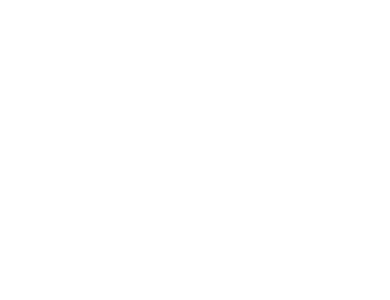
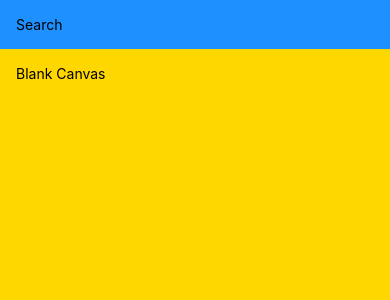
Before and after one commit to UsamaBhakrani/React-Native-Test, a React Native app: screen / in a window 390 px wide. Shown: the top 300 px of the page. Built offline with nearby package versions, Linux system fonts and the light colour scheme.

Commit message:
Status bar currentheight

```diff
--- a/App.js
+++ b/App.js
@@ -1,14 +1,32 @@
-import { StatusBar } from "expo-status-bar";
-import { StyleSheet, Text, View } from "react-native";
+import { StatusBar as ExpoStatusBar } from "expo-status-bar";
+import {
+  StyleSheet,
+  Text,
+  View,
+  SafeAreaView,
+  Platform,
+  StatusBar,
+} from "react-native";
 
 export default function App() {
-  return <View>
-    <StatusBar style="auto"/>
-  </View>;
+  return (
+    <SafeAreaView style={styles.container}>
+      <View style={{ padding: 16, backgroundColor: "dodgerblue" }}>
+        <Text>Search</Text>
+      </View>
+      <View style={{ flex: 1, padding: 16, backgroundColor: "gold" }}>
+        <Text>Blank Canvas</Text>
+      </View>
+      <ExpoStatusBar style="auto" />
+    </SafeAreaView>
+  );
 }
 
 const styles = StyleSheet.create({
-  container: {},
+  container: {
+    flex: 1,
+    marginTop: StatusBar.currentHeight,
+  },
   card: {},
   text: {},
 });
```
